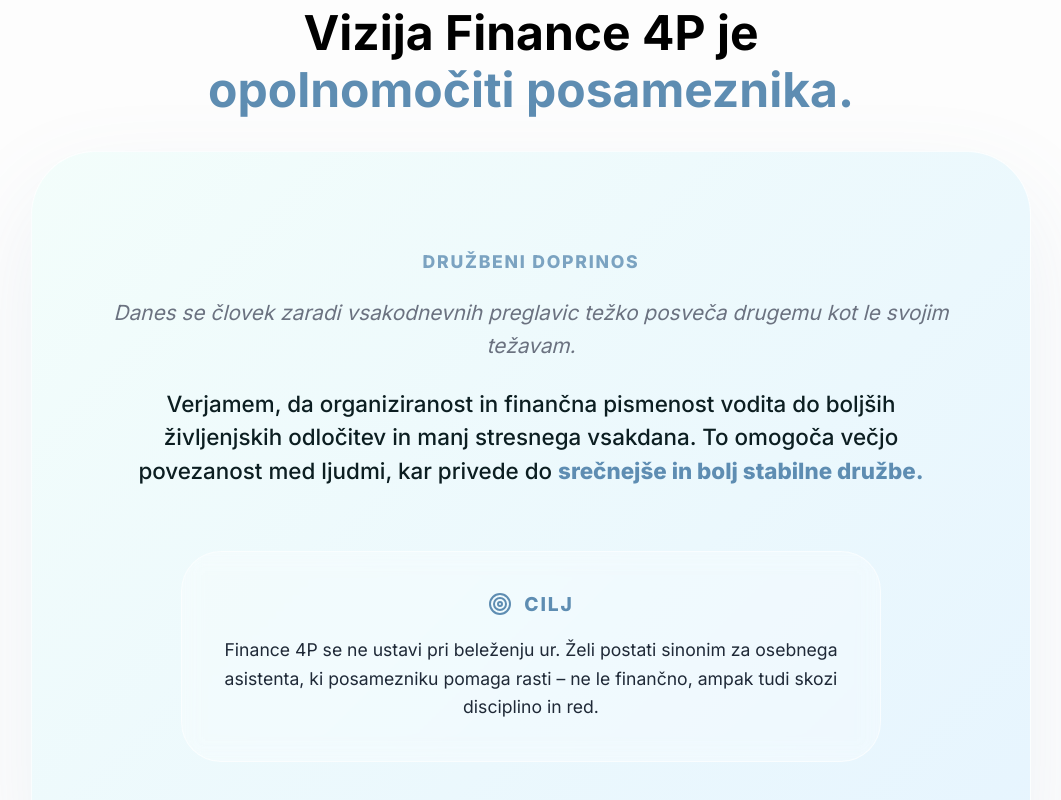
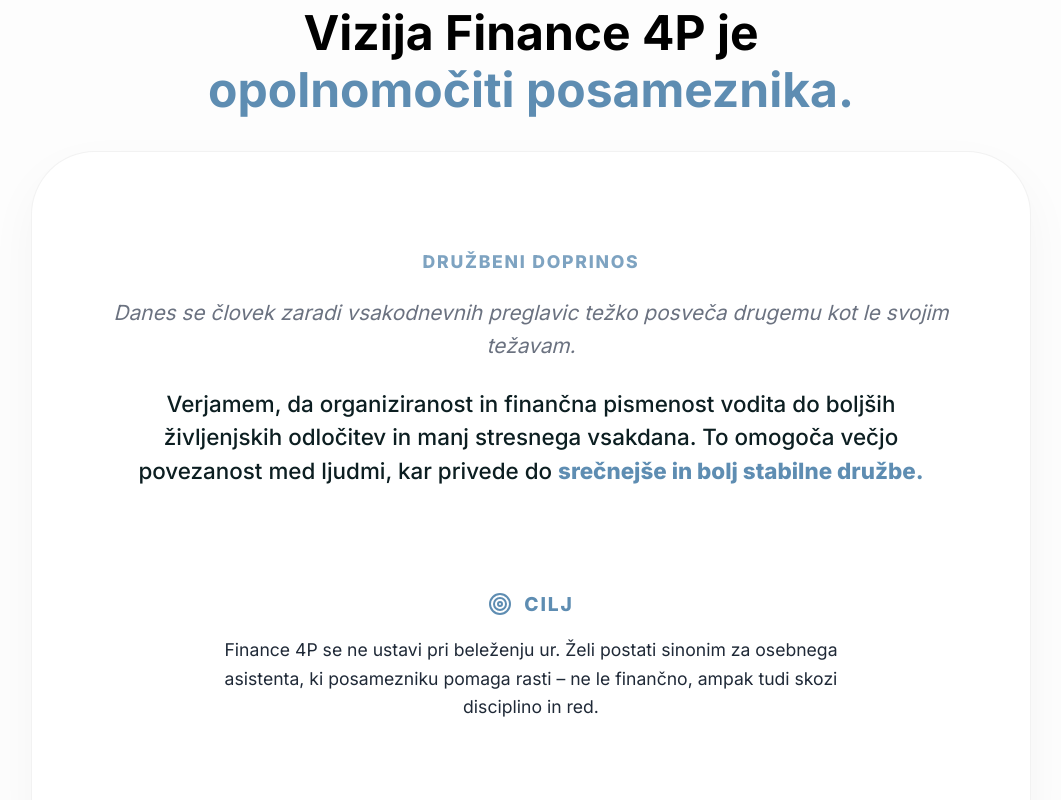
Before and after one commit to filipkolle/Landing-4P, a React (Vite) app: page /o-nas in a window 1280 px wide. Shown: the part 2000-2800 px from the top of the page, without its empty margins (109-1170 px from the left). Built offline with nearby package versions, Linux system fonts and the light colour scheme.

Commit message:
style: remove distracting background blobs and simplify container shadows on about page

```diff
--- a/src/pages/AboutPage.jsx
+++ b/src/pages/AboutPage.jsx
@@ -42,12 +42,6 @@
 
       {/* 1. Hook / Hero */}
       <section className="about-hero">
-        <div className="hero-blobs aurora-bg">
-          <div className="aurora-blob aurora-1"></div>
-          <div className="aurora-blob aurora-2"></div>
-          <div className="aurora-blob aurora-3"></div>
-          <div className="aurora-blob aurora-4"></div>
-        </div>
         <div className="container">
           <motion.div
             initial={{ opacity: 0, scale: 0.95, y: 20 }}
@@ -220,10 +214,6 @@
             viewport={{ once: true }}
             transition={{ duration: 1.2, ease: expoOut }}
           >
-            {/* Desktop background textures */}
-            <div className="about-cta-bg-texture desktop-only"></div>
-            <div className="about-cta-glow desktop-only"></div>
-
             <div className="cta-left">
               <h2>Začni <span className="blue-text">svojo pot</span></h2>
               <p>
--- a/src/styles/About.css
+++ b/src/styles/About.css
@@ -295,13 +295,12 @@
 .vision-container {
   max-width: 1000px;
   margin: 0 auto;
-  background: linear-gradient(135deg, rgba(240, 253, 250, 0.8) 0%, rgba(224, 242, 254, 0.8) 100%);
-  backdrop-filter: blur(20px);
+  background: #ffffff;
   padding: 100px 80px;
   border-radius: 64px;
   text-align: center;
-  box-shadow: 0 40px 100px rgba(94, 141, 178, 0.1);
-  border: 1px solid rgba(255, 255, 255, 0.8);
+  box-shadow: 0 20px 50px rgba(0, 0, 0, 0.04);
+  border: 1px solid rgba(0, 0, 0, 0.05);
   position: relative;
 }
 
```
